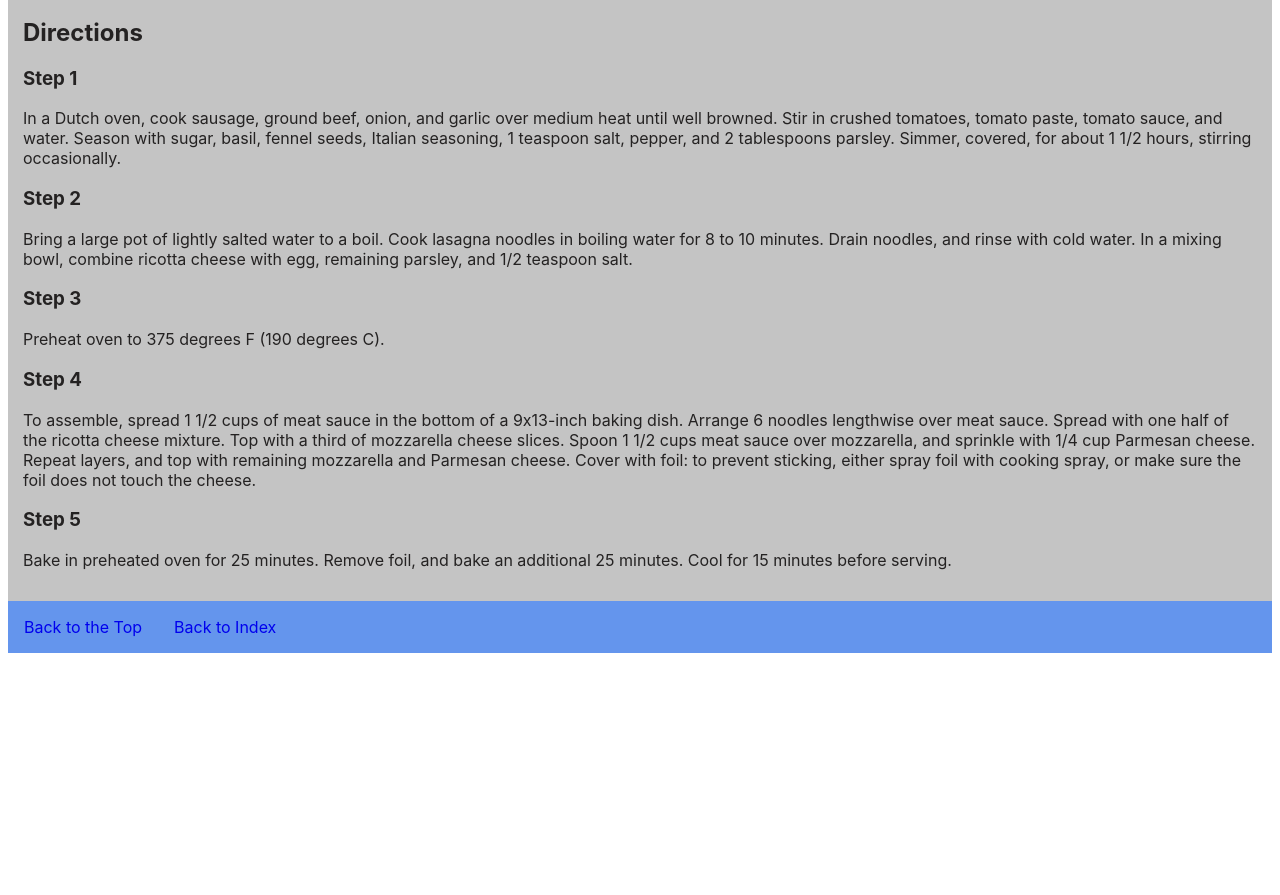
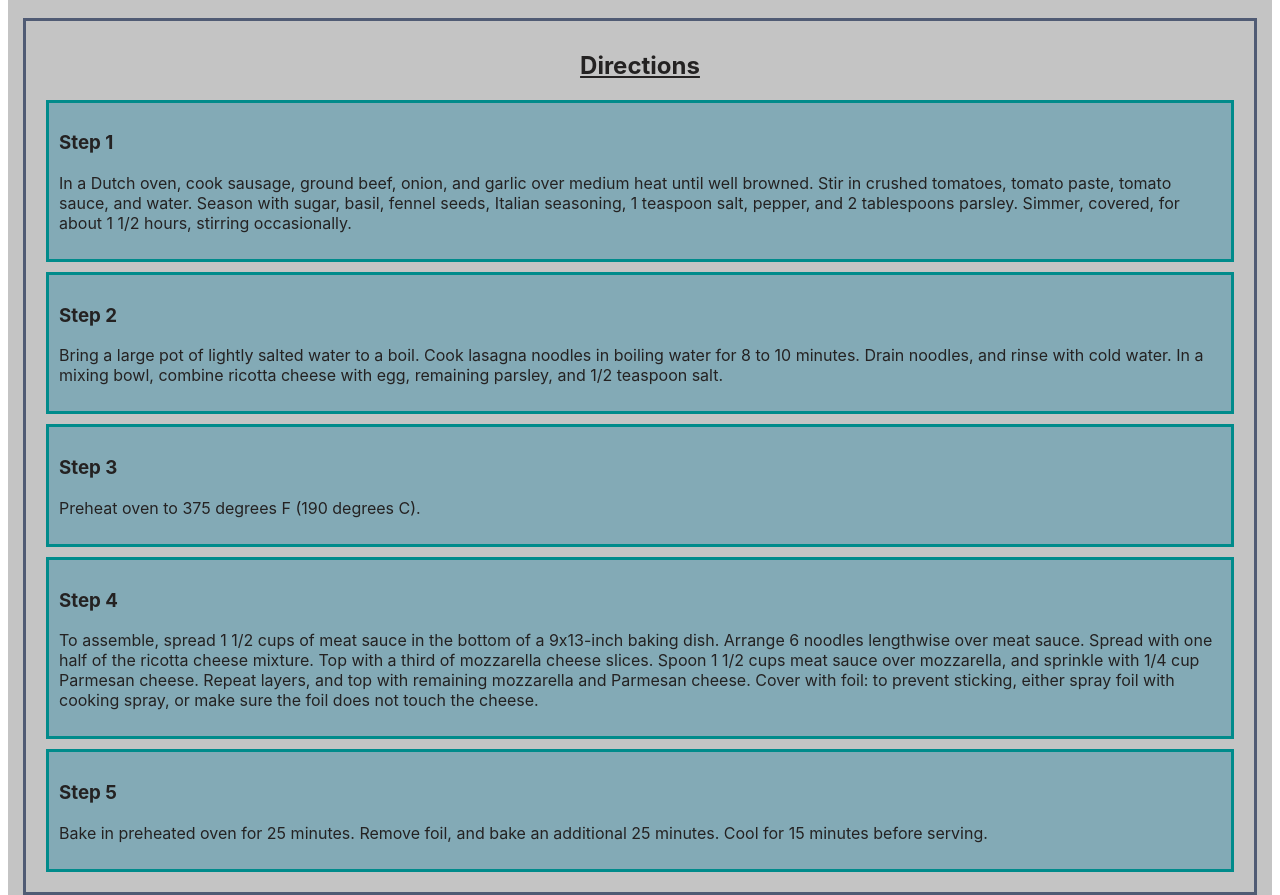
Before and after one commit to alfclark/odin-recipes, a plain HTML site: page Pages/lasagna.html in a window 1280 px wide. Shown: the part 1041-1936 px from the top of the page. Before the commit the page ends 1714 px from the top, so only its background shows below. Drawn offline with Linux system fonts and the light colour scheme.

Commit message:
Lasagna Page Updated

```diff
--- a/Pages/lasagna.html
+++ b/Pages/lasagna.html
@@ -22,7 +22,7 @@
     </div>
     <div class="content">
         <div id="description">
-            <h2 id="sub">Description:</h2>
+            <h2 class="desc">Description:</h2>
                 <p>
                     Lasagna is a wide, flat sheet of pasta. Lasagna can refer to either the type of noodle or to the typical lasagna dish which is a dish made with several layers of lasagna sheets with sauce and other ingredients, such as meats and cheese, in between the lasagna noodles.
                 </p>
@@ -52,18 +52,28 @@
                     <li>¾ cup grated Parmesan cheese</li>
                 </ul>
         </div>
-        <div id="directions">
-            <h2 id="sub">Directions</h2>
+        <div class="directions">
+            <h2 class="sub">Directions</h2>
+                <div class="elem">
                     <h3>Step 1</h3>
                     <p>In a Dutch oven, cook sausage, ground beef, onion, and garlic over medium heat until well browned. Stir in crushed tomatoes, tomato paste, tomato sauce, and water. Season with sugar, basil, fennel seeds, Italian seasoning, 1 teaspoon salt, pepper, and 2 tablespoons parsley. Simmer, covered, for about 1 1/2 hours, stirring occasionally.</p>
+                </div>
+                <div class="elem">
                     <h3>Step 2</h3>
                     <p>Bring a large pot of lightly salted water to a boil. Cook lasagna noodles in boiling water for 8 to 10 minutes. Drain noodles, and rinse with cold water. In a mixing bowl, combine ricotta cheese with egg, remaining parsley, and 1/2 teaspoon salt.</p>
+                </div>
+                <div class="elem">
                     <h3>Step 3</h3>
                     <p>Preheat oven to 375 degrees F (190 degrees C).</p>
+                </div>
+                <div class="elem">
                     <h3>Step 4</h3>
                     <p>To assemble, spread 1 1/2 cups of meat sauce in the bottom of a 9x13-inch baking dish. Arrange 6 noodles lengthwise over meat sauce. Spread with one half of the ricotta cheese mixture. Top with a third of mozzarella cheese slices. Spoon 1 1/2 cups meat sauce over mozzarella, and sprinkle with 1/4 cup Parmesan cheese. Repeat layers, and top with remaining mozzarella and Parmesan cheese. Cover with foil: to prevent sticking, either spray foil with cooking spray, or make sure the foil does not touch the cheese.</p>
+                </div>
+                <div class="elem">
                     <h3>Step 5</h3>
                     <p>Bake in preheated oven for 25 minutes. Remove foil, and bake an additional 25 minutes. Cool for 15 minutes before serving.</p>
+                </div>
         </div>
     </div>
 
```
Lines whose indentation alone changed are shown as unchanged.
